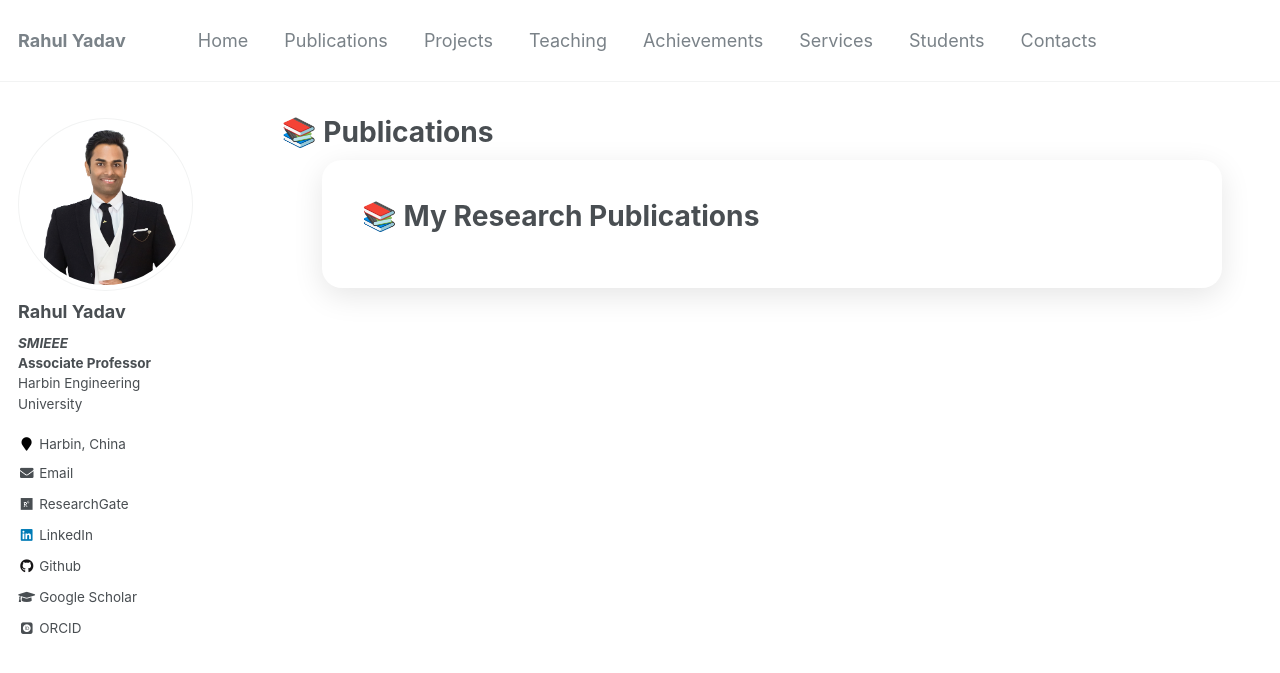
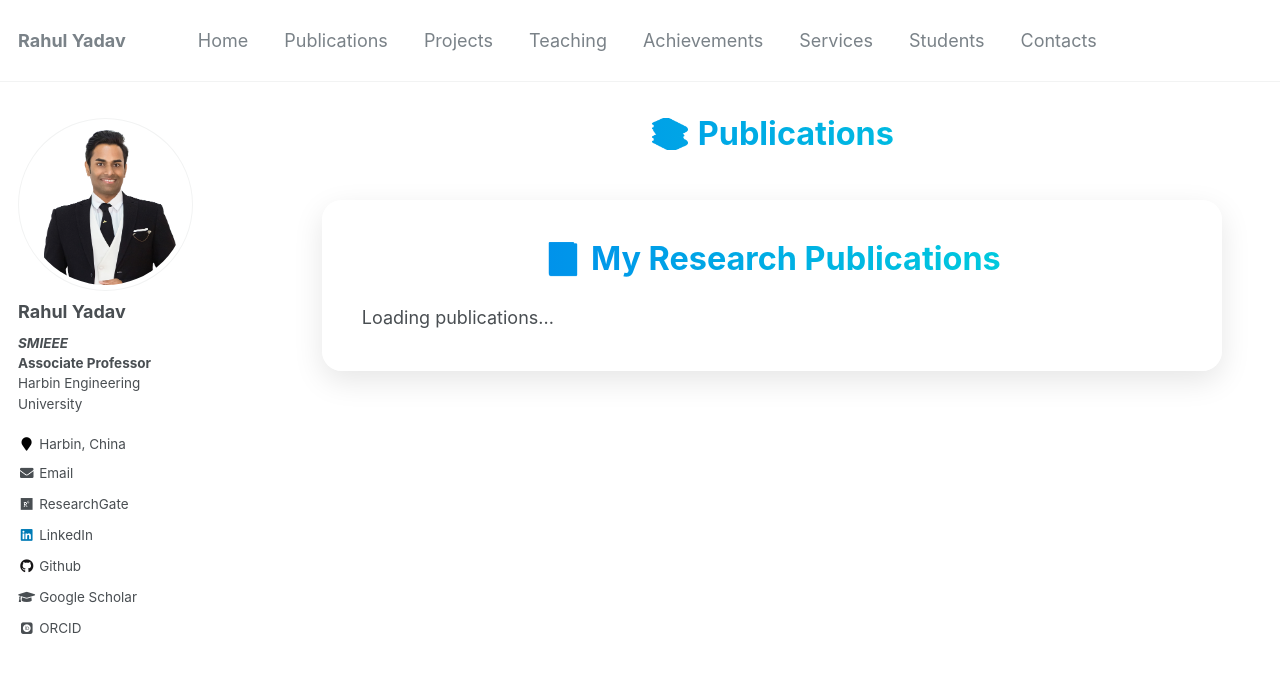
Before and after one commit to iQCloudLab/rahul.github.io, a Jekyll site: the page built from _pages/publications.md, in a window 1280 px wide and 900 px high. Shown: the top 673 px of the window. Built offline with Jekyll 4.4.1, drawn with Linux system fonts in a browser that asks for light colours; some web fonts are replaced; some of the changed lines change nothing that is shown.

Commit message:
Update publications.md

```diff
--- a/_pages/publications.md
+++ b/_pages/publications.md
@@ -5,41 +5,58 @@
 author_profile: true
 ---
 
+<div class="pub-container">
+  <h1>📘 My Research Publications</h1>
+  <div id="pubList">Loading publications...</div>
+</div>
+
 <style>
 .pub-container {
   max-width: 900px;
-  margin: 0 auto;
-  background: #fff;
+  margin: 50px auto;
+  background: #ffffffb3;
+  backdrop-filter: blur(12px);
   border-radius: 20px;
-  box-shadow: 0 8px 30px rgba(0,0,0,0.1);
+  box-shadow: 0 10px 30px rgba(0,0,0,0.1);
   padding: 40px;
+  animation: fadeIn 1s ease;
 }
+
+h1 {
+  text-align: center;
+  font-weight: 700;
+  font-size: 1.8rem;
+  background: linear-gradient(90deg, #007cf0, #00dfd8);
+  -webkit-background-clip: text;
+  -webkit-text-fill-color: transparent;
+  margin-bottom: 25px;
+}
+
 .pub-card {
   border-left: 4px solid #00bcd4;
-  background: #fafafa;
-  padding: 12px 20px;
+  background: #f8faff;
+  padding: 14px 20px;
   margin-bottom: 16px;
-  border-radius: 8px;
+  border-radius: 10px;
+  box-shadow: 0 3px 10px rgba(0,0,0,0.05);
   transition: 0.3s;
 }
-.pub-card:hover { background: #eef7ff; transform: translateY(-2px); }
-.pub-title { font-weight: 600; color: #004f92; }
+.pub-card:hover {
+  background: #eef7ff;
+  transform: translateY(-3px);
+}
+.pub-title { font-weight: 600; color: #004f92; margin-bottom: 6px; }
 .pub-authors { color: #333; font-size: 0.9rem; }
 .pub-meta { color: #666; font-size: 0.85rem; }
 .pub-year { float: right; color: #007cf0; font-weight: bold; }
 .pub-link a { text-decoration: none; color: #00bcd4; }
 .pub-link a:hover { text-decoration: underline; }
+@keyframes fadeIn { from {opacity: 0; transform: translateY(10px);} to {opacity: 1; transform: translateY(0);} }
 </style>
-
-<div class="pub-container">
-  <h1>📚 My Research Publications</h1>
-  <div id="pubList"></div>
-</div>
-
 
 {% raw %}
 <script>
-// === Paste your BibTeX entries directly here ===
+// Direct BibTeX data pasted here ↓↓↓
 const bibtexData = `
 @article{zhang2025quantum,
   title = {Quantum–Edge Hybrid Resource Management Framework for Smart IoT},
@@ -66,9 +83,10 @@
 }
 `;
 
-// --- same parser and render logic as before ---
+// --- Simple BibTeX parser ---
 function parseBibTeX(bib) {
-  return bib.split('@').slice(1).map(entry => {
+  const entries = bib.split('@').slice(1);
+  return entries.map(entry => {
     const fields = {};
     entry.split('\n').forEach(line => {
       const match = line.match(/(\w+)\s*=\s*[{"]([^"}]+)[}"]/);
@@ -78,10 +96,15 @@
   });
 }
 
+// --- Render Publications ---
 function renderPublications(entries) {
   const list = document.getElementById("pubList");
   list.innerHTML = "";
-  entries.sort((a,b)=>(b.fields.year||0)-(a.fields.year||0));
+  if (!entries.length) {
+    list.innerHTML = "⚠️ No publications found.";
+    return;
+  }
+  entries.sort((a, b) => (b.fields.year || 0) - (a.fields.year || 0));
   entries.forEach(entry => {
     const f = entry.fields;
     const div = document.createElement("div");
@@ -96,7 +119,9 @@
   });
 }
 
-// render immediately
-renderPublications(parseBibTeX(bibtexData));
+document.addEventListener("DOMContentLoaded", () => {
+  const entries = parseBibTeX(bibtexData);
+  renderPublications(entries);
+});
 </script>
 {% endraw %}
```
